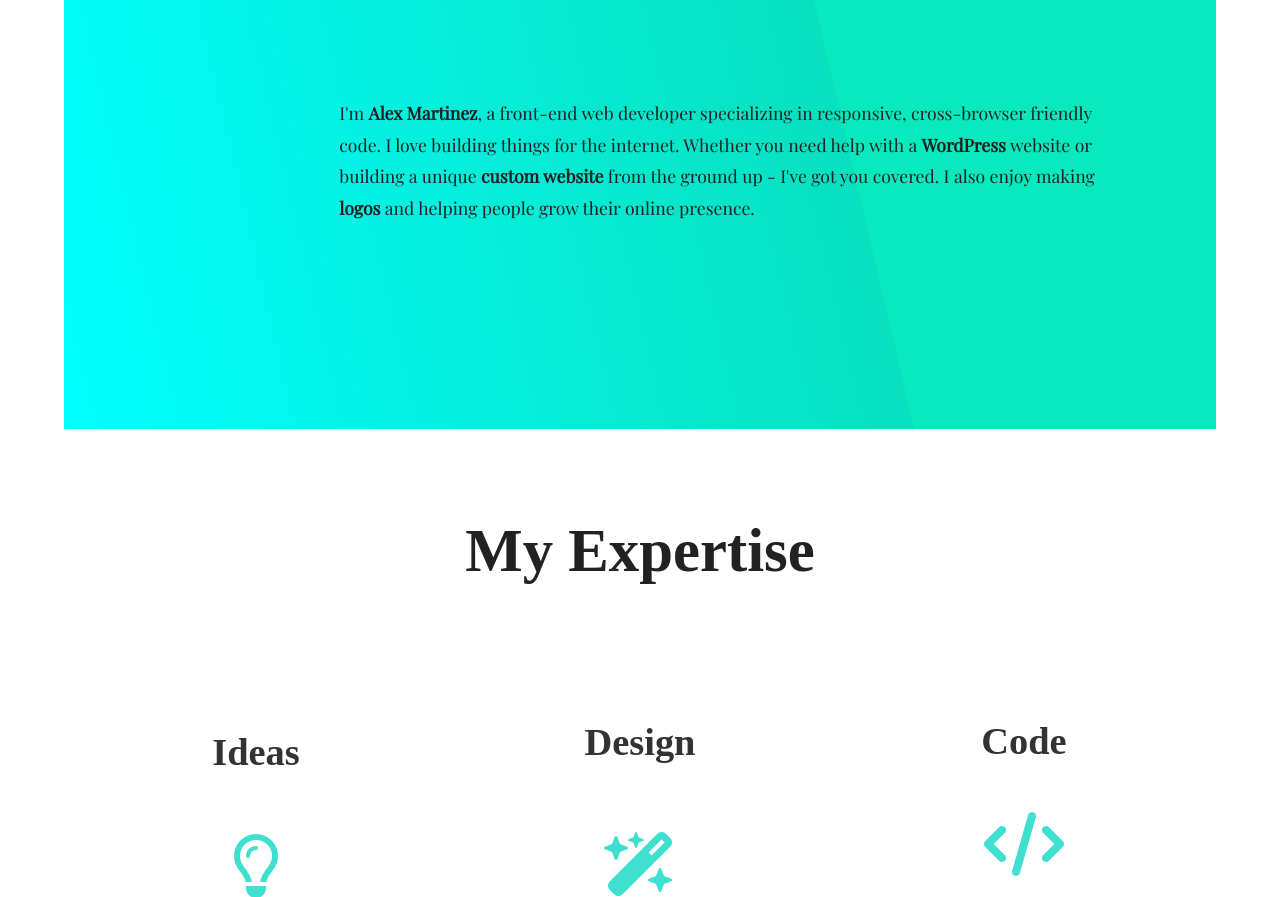
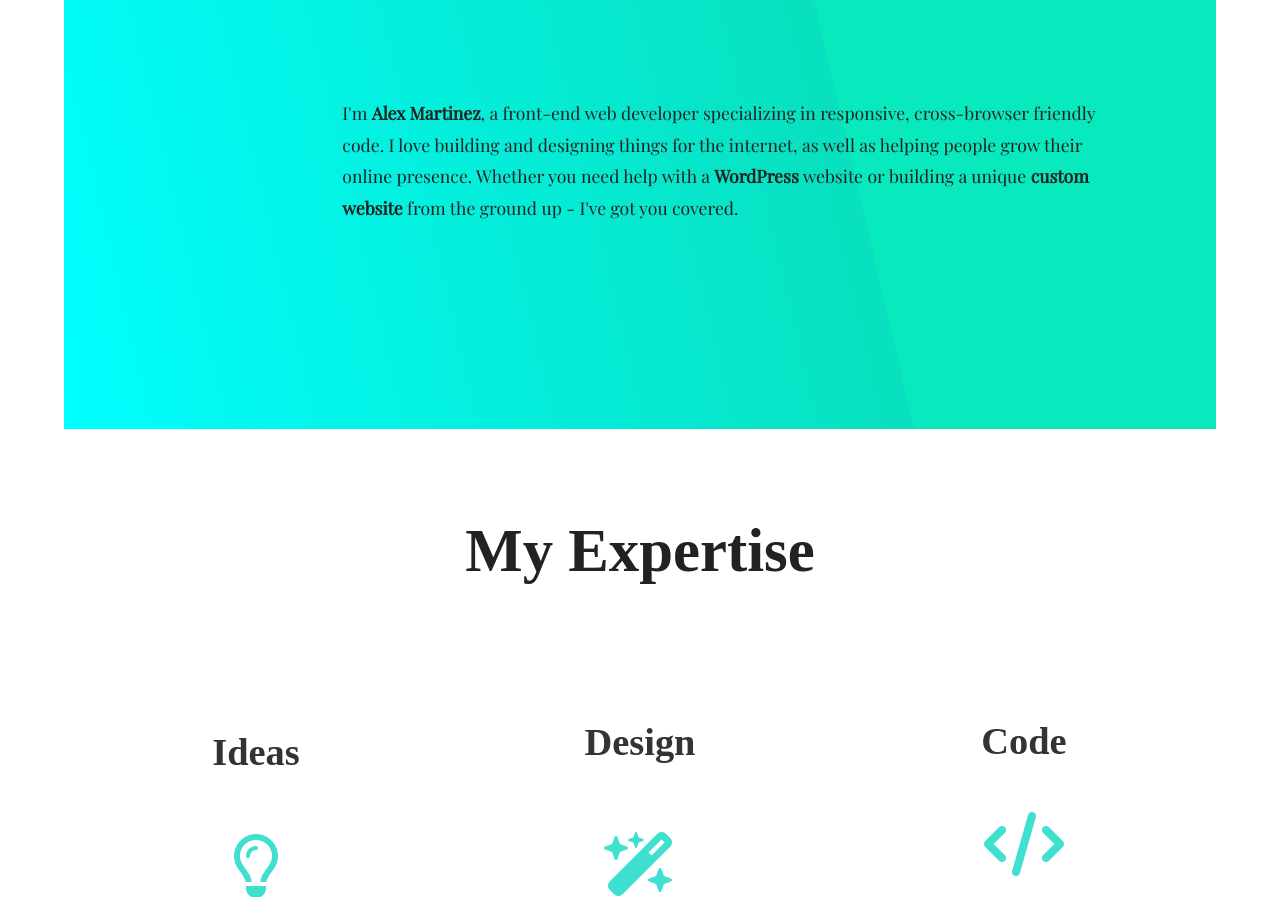
Before and after one commit to amichaelm/amichaelm.github.io, a plain HTML site: page index.html in a window 1280 px wide. Shown: the part 1187-2084 px from the top of the page. Drawn offline with nearby package versions, Linux system fonts and the light colour scheme; a web font is replaced by a local one.

Commit message:
aboutAGAIN

```diff
--- a/index.html
+++ b/index.html
@@ -30,7 +30,7 @@
           <div class="gradient2">
               <h1>About</h1>
               <h2 class="motto">I build impactful websites and create logos that bring the brand style and attitude to life.</h2>
-              <p>I'm <strong>Alex Martinez</strong>, a front-end web developer specializing in responsive, cross-browser friendly code. I love building things for the internet. Whether you need help with a <strong>WordPress</strong> website or building a unique <strong>custom website</strong> from the ground up - I've got you covered. I also enjoy making <strong>logos</strong> and helping people grow their online presence.</p>
+              <p>I'm <strong>Alex Martinez</strong>, a front-end web developer specializing in responsive, cross-browser friendly code. I love building and designing things for the internet, as well as helping people grow their online presence. Whether you need help with a <strong>WordPress</strong> website or building a unique <strong>custom website</strong> from the ground up - I've got you covered.</p>
           </div>
       </div>
 
```
